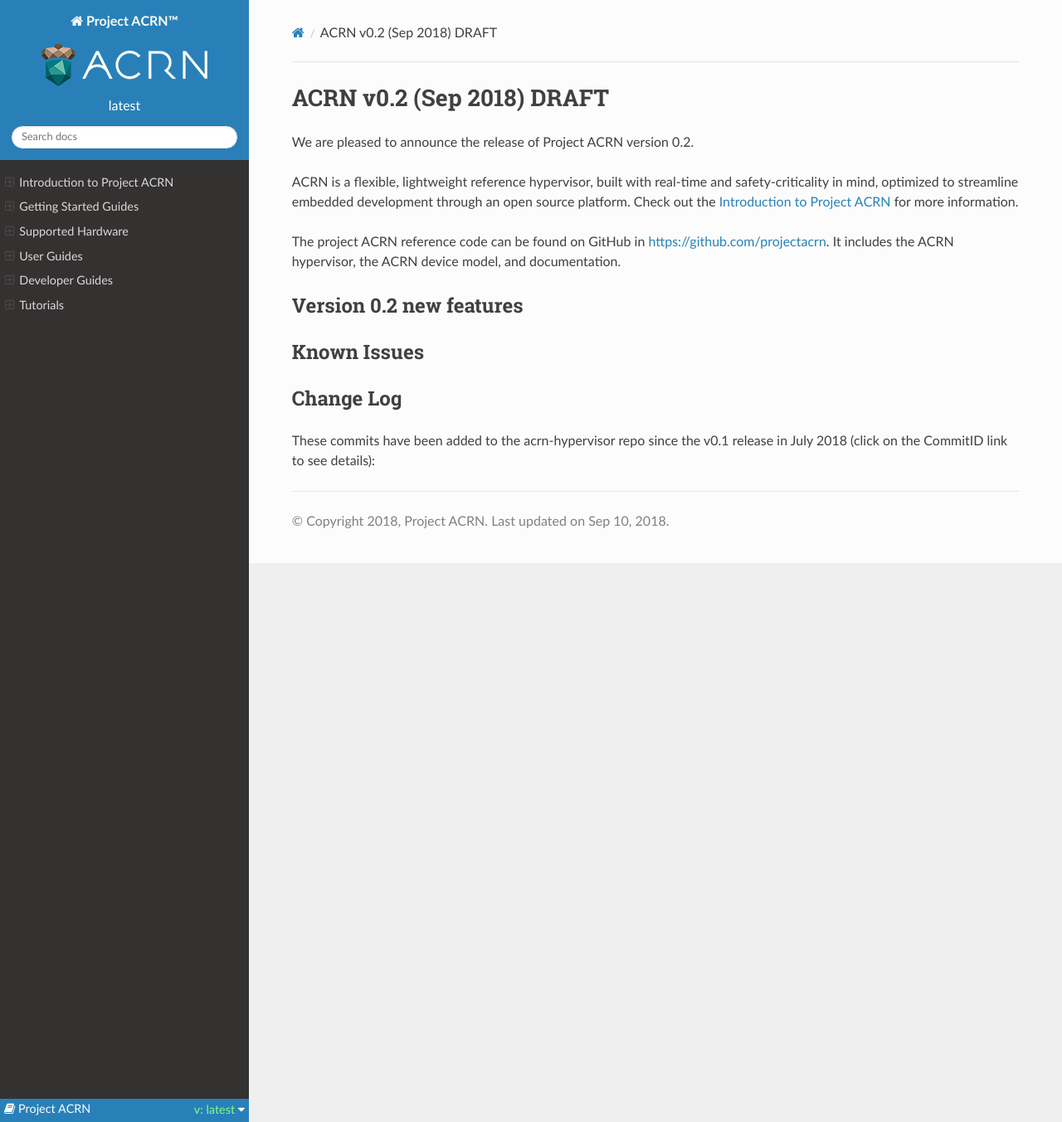
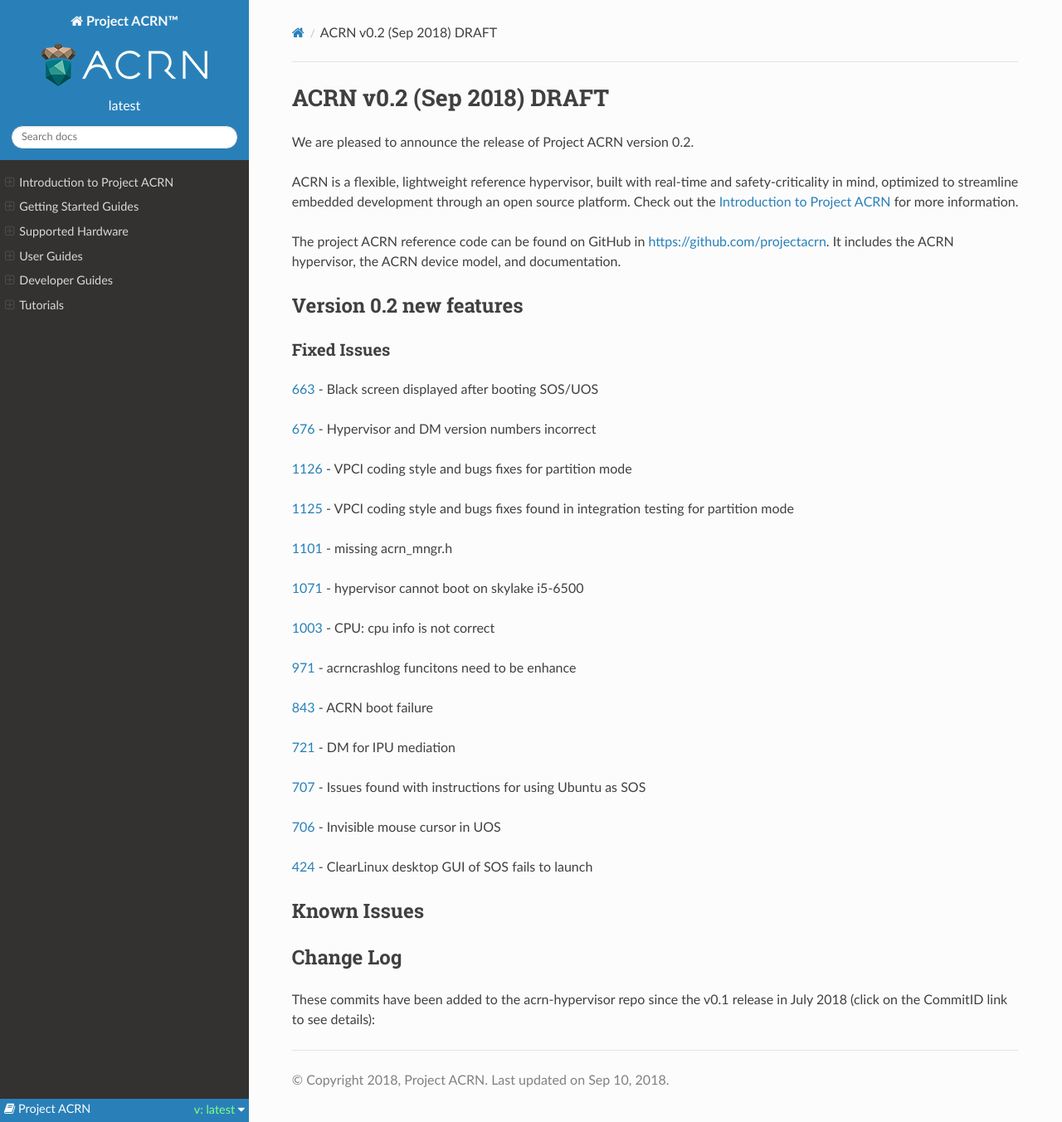
Before and after one commit to uaenalyh/first, a Sphinx documentation site: the page built from doc/release_notes_0.2.rst, in a window 1280 px wide and 1353 px high. Shown: the whole window at 83% size. Built offline with Sphinx 7.4.7 and the Read the Docs theme 2.0.0, drawn with Linux system fonts in a browser that asks for light colours; pages that are not in the unit, such as notebooks, are missing from menus.

Commit message:
doc: Add fixed issues in v0.2 release note
Filter v0.2 fixed issues from github closed issue list.

Signed-off-by: Nanlin Xie <nanlin.xie@intel.com>

```diff
--- a/doc/release_notes_0.2.rst
+++ b/doc/release_notes_0.2.rst
@@ -16,6 +16,34 @@
 
 Version 0.2 new features
 ************************
+
+Fixed Issues
+============
+:acrn-issue:`663` - Black screen displayed after booting SOS/UOS
+
+:acrn-issue:`676` - Hypervisor and DM version numbers incorrect
+
+:acrn-issue:`1126` - VPCI coding style and bugs fixes for partition mode
+
+:acrn-issue:`1125` - VPCI coding style and bugs fixes found in integration testing for partition mode
+
+:acrn-issue:`1101` - missing acrn_mngr.h
+
+:acrn-issue:`1071` - hypervisor cannot boot on skylake i5-6500
+
+:acrn-issue:`1003` - CPU: cpu info is not correct
+
+:acrn-issue:`971` -  acrncrashlog funcitons need to be enhance
+
+:acrn-issue:`843` - ACRN boot failure
+
+:acrn-issue:`721` - DM for IPU mediation
+
+:acrn-issue:`707` - Issues found with instructions for using Ubuntu as SOS
+
+:acrn-issue:`706` - Invisible mouse cursor in UOS
+
+:acrn-issue:`424` - ClearLinux desktop GUI of SOS fails to launch
 
 
 Known Issues
```
